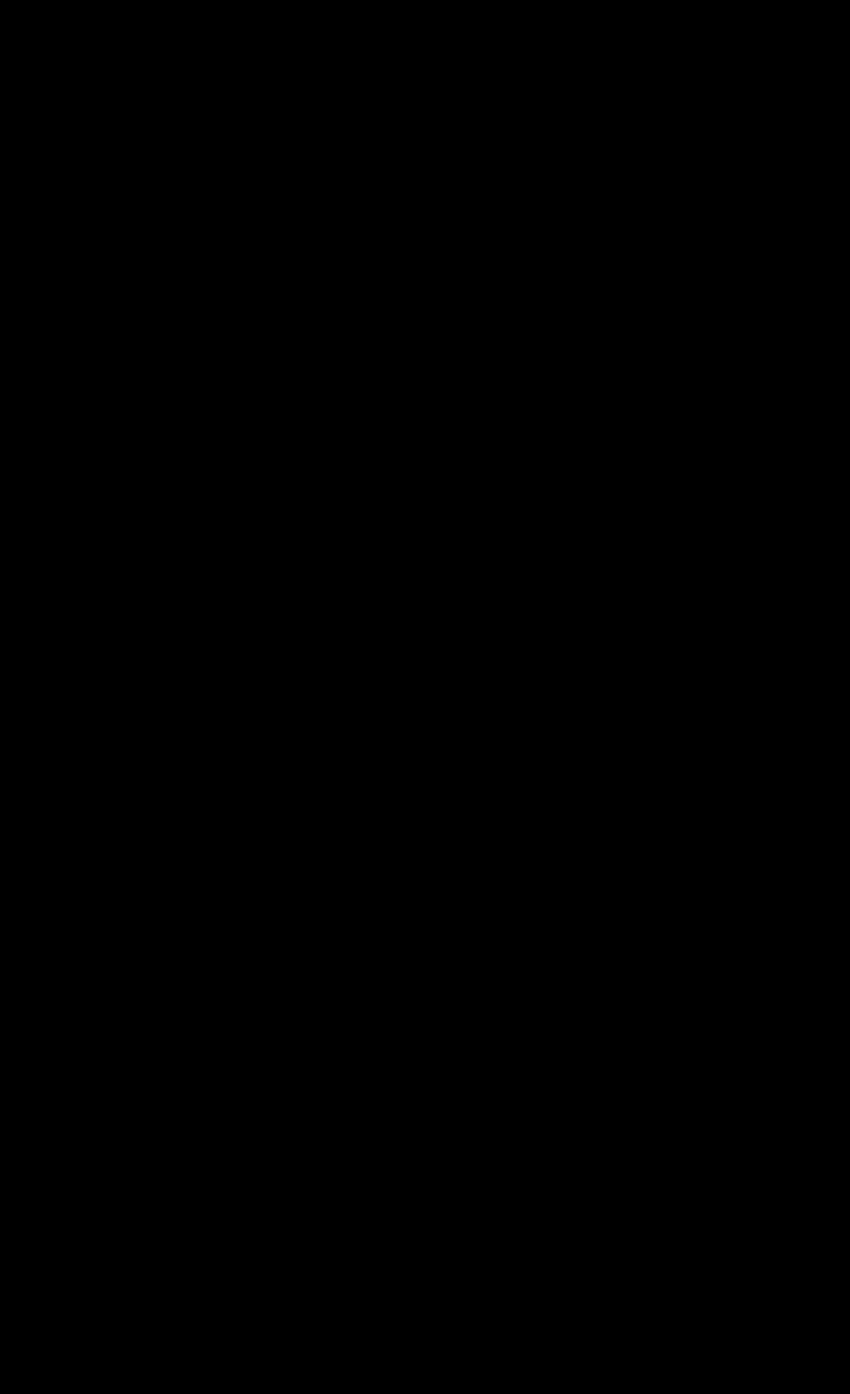
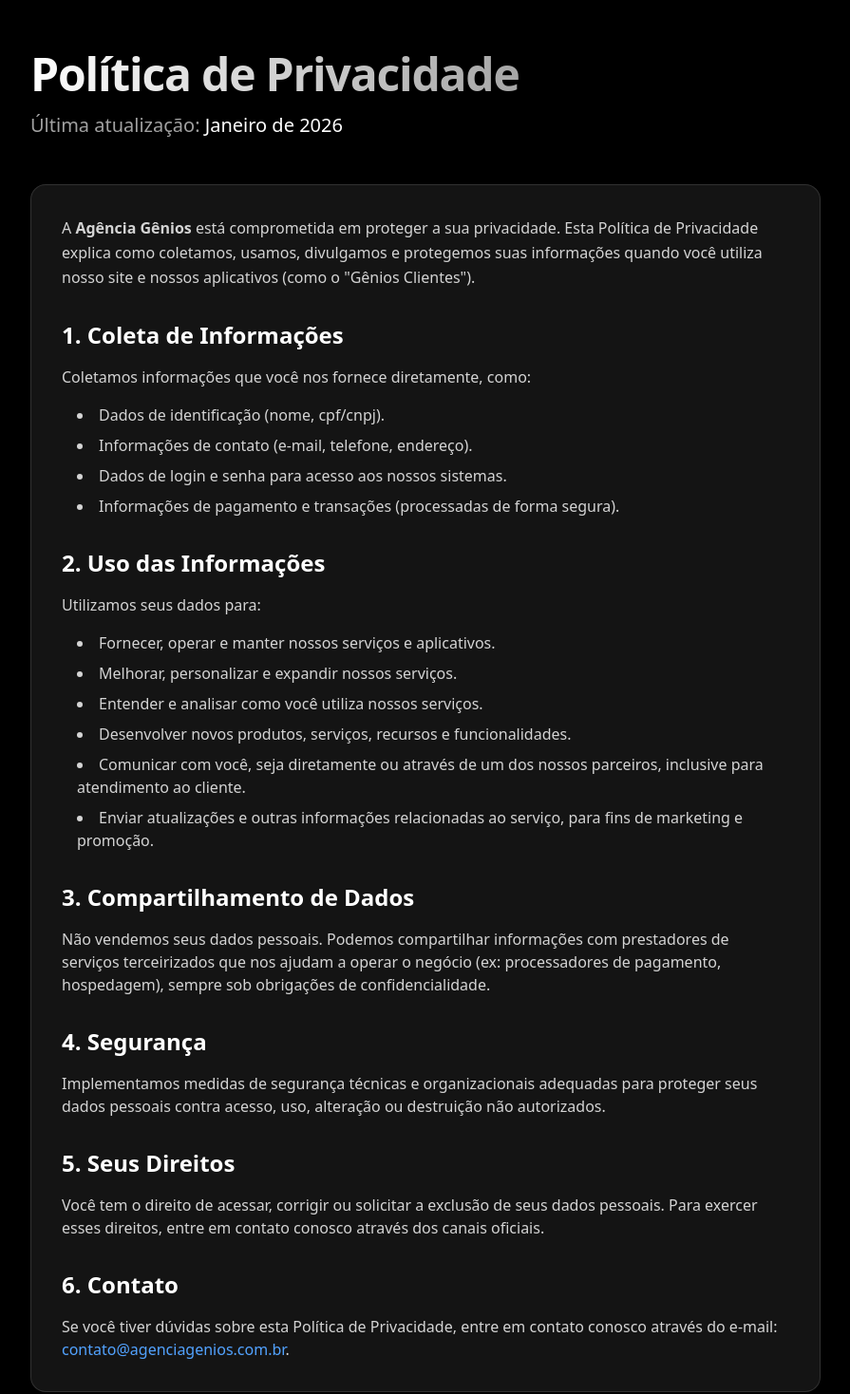
Before and after one commit to agenciagenios/genios-website, a Next.js app: page /politica-de-privacidade in a window 1280 px wide. Before the commit this address had no page. Shown: the part 74-1542 px from the top of the page at 95% size, without its empty margins (192-1087 px from the left). Before the commit the page ends 800 px from the top, so only its background shows below. Built offline with nearby package versions, Linux system fonts and the light colour scheme.

Commit message:
politicas e temros

```diff
--- /dev/null
+++ b/app/politica-de-privacidade/page.tsx
@@ -0,0 +1,74 @@
+
+import type { Metadata } from "next";
+
+export const metadata: Metadata = {
+    title: "Política de Privacidade | Agência Gênios",
+    description: "Entenda como a Agência Gênios coleta, usa e protege seus dados pessoais.",
+};
+
+export default function PoliticaPrivacidadePage() {
+    return (
+        <main className="min-h-screen py-32 px-4 sm:px-8 max-w-4xl mx-auto space-y-12">
+            <div className="space-y-4">
+                <h1 className="text-4xl sm:text-5xl font-bold tracking-tight bg-clip-text text-transparent bg-gradient-to-r from-white to-neutral-500">
+                    Política de Privacidade
+                </h1>
+                <p className="text-xl text-neutral-400">
+                    Última atualização: <span className="text-white font-medium">Janeiro de 2026</span>
+                </p>
+            </div>
+
+            <section className="glass-card p-8 rounded-2xl space-y-6">
+                <div className="space-y-4">
+                    <p className="text-neutral-300 leading-relaxed">
+                        A <strong>Agência Gênios</strong> está comprometida em proteger a sua privacidade. Esta Política de Privacidade explica como coletamos, usamos, divulgamos e protegemos suas informações quando você utiliza nosso site e nossos aplicativos (como o "Gênios Clientes").
+                    </p>
+
+                    <h2 className="text-2xl font-bold text-white mt-8 mb-4">1. Coleta de Informações</h2>
+                    <p className="text-neutral-300">
+                        Coletamos informações que você nos fornece diretamente, como:
+                    </p>
+                    <ul className="list-disc list-inside space-y-2 text-neutral-300 ml-4">
+                        <li>Dados de identificação (nome, cpf/cnpj).</li>
+                        <li>Informações de contato (e-mail, telefone, endereço).</li>
+                        <li>Dados de login e senha para acesso aos nossos sistemas.</li>
+                        <li>Informações de pagamento e transações (processadas de forma segura).</li>
+                    </ul>
+
+                    <h2 className="text-2xl font-bold text-white mt-8 mb-4">2. Uso das Informações</h2>
+                    <p className="text-neutral-300">
+                        Utilizamos seus dados para:
+                    </p>
+                    <ul className="list-disc list-inside space-y-2 text-neutral-300 ml-4">
+                        <li>Fornecer, operar e manter nossos serviços e aplicativos.</li>
+                        <li>Melhorar, personalizar e expandir nossos serviços.</li>
+                        <li>Entender e analisar como você utiliza nossos serviços.</li>
+                        <li>Desenvolver novos produtos, serviços, recursos e funcionalidades.</li>
+                        <li>Comunicar com você, seja diretamente ou através de um dos nossos parceiros, inclusive para atendimento ao cliente.</li>
+                        <li>Enviar atualizações e outras informações relacionadas ao serviço, para fins de marketing e promoção.</li>
+                    </ul>
+
+                    <h2 className="text-2xl font-bold text-white mt-8 mb-4">3. Compartilhamento de Dados</h2>
+                    <p className="text-neutral-300">
+                        Não vendemos seus dados pessoais. Podemos compartilhar informações com prestadores de serviços terceirizados que nos ajudam a operar o negócio (ex: processadores de pagamento, hospedagem), sempre sob obrigações de confidencialidade.
+                    </p>
+
+                    <h2 className="text-2xl font-bold text-white mt-8 mb-4">4. Segurança</h2>
+                    <p className="text-neutral-300">
+                        Implementamos medidas de segurança técnicas e organizacionais adequadas para proteger seus dados pessoais contra acesso, uso, alteração ou destruição não autorizados.
+                    </p>
+
+                    <h2 className="text-2xl font-bold text-white mt-8 mb-4">5. Seus Direitos</h2>
+                    <p className="text-neutral-300">
+                        Você tem o direito de acessar, corrigir ou solicitar a exclusão de seus dados pessoais. Para exercer esses direitos, entre em contato conosco através dos canais oficiais.
+                    </p>
+
+                    <h2 className="text-2xl font-bold text-white mt-8 mb-4">6. Contato</h2>
+                    <p className="text-neutral-300">
+                        Se você tiver dúvidas sobre esta Política de Privacidade, entre em contato conosco através do e-mail: <a href="mailto:contato@agenciagenios.com.br" className="text-blue-400 hover:underline">contato@agenciagenios.com.br</a>.
+                    </p>
+                </div>
+            </section>
+        </main>
+    );
+}
--- /dev/null
+++ b/app/termos-de-uso/page.tsx
@@ -0,0 +1,70 @@
+
+import type { Metadata } from "next";
+
+export const metadata: Metadata = {
+    title: "Termos de Uso | Agência Gênios",
+    description: "Termos e condições para uso dos serviços e sistemas da Agência Gênios.",
+};
+
+export default function TermosUsoPage() {
+    return (
+        <main className="min-h-screen py-32 px-4 sm:px-8 max-w-4xl mx-auto space-y-12">
+            <div className="space-y-4">
+                <h1 className="text-4xl sm:text-5xl font-bold tracking-tight bg-clip-text text-transparent bg-gradient-to-r from-white to-neutral-500">
+                    Termos de Uso
+                </h1>
+                <p className="text-xl text-neutral-400">
+                    Última atualização: <span className="text-white font-medium">Janeiro de 2026</span>
+                </p>
+            </div>
+
+            <section className="glass-card p-8 rounded-2xl space-y-6">
+                <div className="space-y-4">
+                    <p className="text-neutral-300 leading-relaxed">
+                        Bem-vindo à <strong>Agência Gênios</strong>. Ao acessar nosso site, contratar nossos serviços ou utilizar nossos aplicativos (como o "Gênios Clientes"), você concorda em cumprir estes Termos de Uso.
+                    </p>
+
+                    <h2 className="text-2xl font-bold text-white mt-8 mb-4">1. Serviços</h2>
+                    <p className="text-neutral-300">
+                        A Agência Gênios fornece serviços de Design Gráfico, Desenvolvimento de Sistemas, Criação de Apps e Identidade Visual. O escopo detalhado de cada serviço é definido em contrato específico ou proposta comercial aprovada.
+                    </p>
+
+                    <h2 className="text-2xl font-bold text-white mt-8 mb-4">2. Uso Aceitável</h2>
+                    <p className="text-neutral-300">
+                        Você concorda em usar nossos serviços e sistemas apenas para fins legais e de acordo com estes Termos. É proibido:
+                    </p>
+                    <ul className="list-disc list-inside space-y-2 text-neutral-300 ml-4">
+                        <li>Usar nossos serviços de forma que viole qualquer lei ou regulamento.</li>
+                        <li>Tentar violar a segurança de qualquer rede, sistema ou servidor da Agência Gênios.</li>
+                        <li>Engenharia reversa ou tentativa de copiar nossos softwares e códigos-fonte.</li>
+                    </ul>
+
+                    <h2 className="text-2xl font-bold text-white mt-8 mb-4">3. Propriedade Intelectual</h2>
+                    <p className="text-neutral-300">
+                        Todo o conteúdo, marcas, logos, softwares e designs apresentados em nosso site e aplicativos são de propriedade exclusiva da Agência Gênios ou de seus licenciadores, protegidos por leis de direitos autorais e propriedade intelectual.
+                    </p>
+
+                    <h2 className="text-2xl font-bold text-white mt-8 mb-4">4. Limitação de Responsabilidade</h2>
+                    <p className="text-neutral-300">
+                        A Agência Gênios não será responsável por quaisquer danos indiretos, incidentais ou consequentes decorrentes do uso ou da incapacidade de usar nossos serviços, exceto conforme previsto em lei.
+                    </p>
+
+                    <h2 className="text-2xl font-bold text-white mt-8 mb-4">5. Alterações nos Termos</h2>
+                    <p className="text-neutral-300">
+                        Podemos atualizar estes Termos de Uso periodicamente. Recomendamos que você revise esta página regularmente para estar ciente de quaisquer alterações. O uso continuado dos serviços após as alterações constitui aceitação dos novos termos.
+                    </p>
+
+                    <h2 className="text-2xl font-bold text-white mt-8 mb-4">6. Lei Aplicável</h2>
+                    <p className="text-neutral-300">
+                        Estes termos são regidos e interpretados de acordo com as leis do Brasil. Qualquer disputa será submetida ao foro da comarca da sede da empresa.
+                    </p>
+
+                    <h2 className="text-2xl font-bold text-white mt-8 mb-4">7. Contato</h2>
+                    <p className="text-neutral-300">
+                        Para questões relacionadas a estes termos, entre em contato pelo e-mail: <a href="mailto:contato@agenciagenios.com.br" className="text-blue-400 hover:underline">contato@agenciagenios.com.br</a>.
+                    </p>
+                </div>
+            </section>
+        </main>
+    );
+}
```
